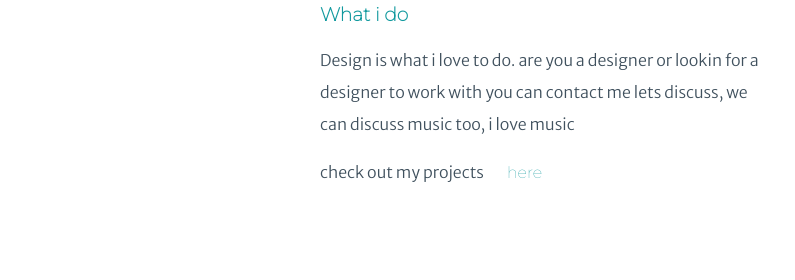
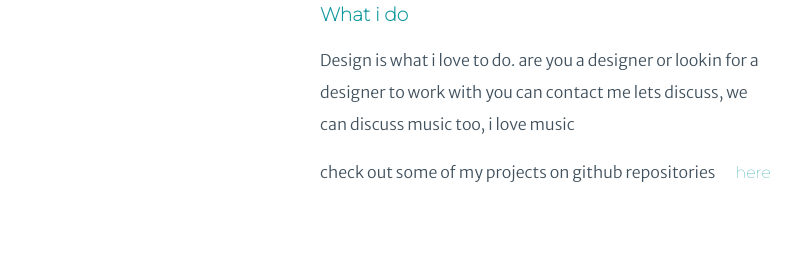
Before and after one commit to mein22/joseph, a plain HTML site: page index.html in a window 1280 px wide. Shown: the part 2962-3242 px from the top of the page, 0-795 px from the left. Drawn offline with Linux system fonts and the light colour scheme.

Commit message:
Update index.html

```diff
--- a/index.html
+++ b/index.html
@@ -83,7 +83,7 @@
         <img class="graphics-img" src="https://media4.giphy.com/media/nl6RTMcG7SMUJYUZ36/giphy.webp?cid=ecf05e474v1qqbqismn5rgqz0dav4kzpyiwcmklp94bx64wv&rid=giphy.webp&ct=g" alt="graphics-skill">
         <h3>What i do</h3>
         <p>Design is what i love to do. are you a designer or lookin for a designer to work with you can contact me lets discuss, we can discuss music too, i love music</p>
-        <p>check out my projects <bold><a href="#view-here">here</a></bold></p>
+        <p>check out some of my projects on github repositories<bold><a href="#view-here">here</a></bold></p>
       </div>
     </div>
     <hr>
```
